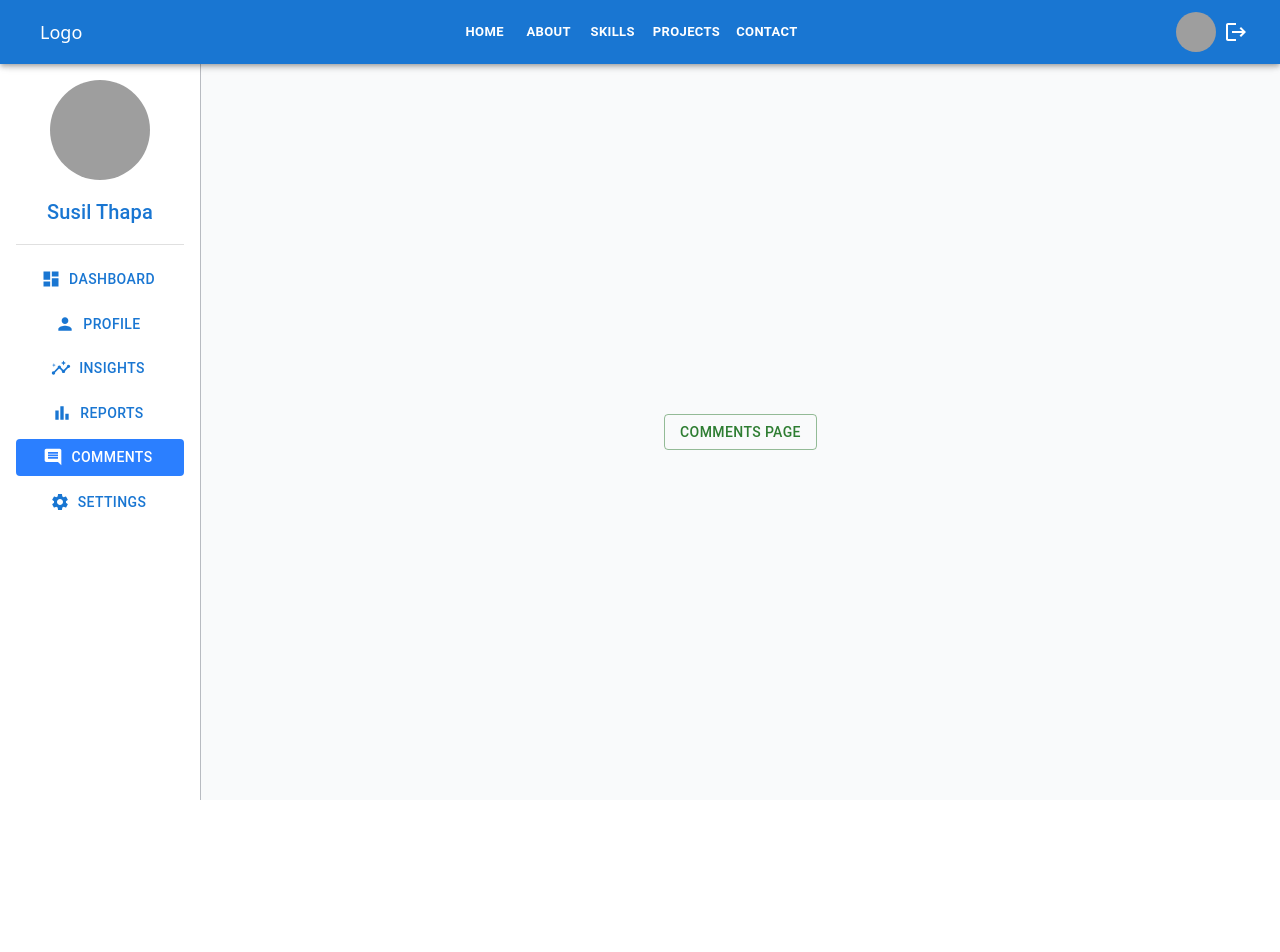
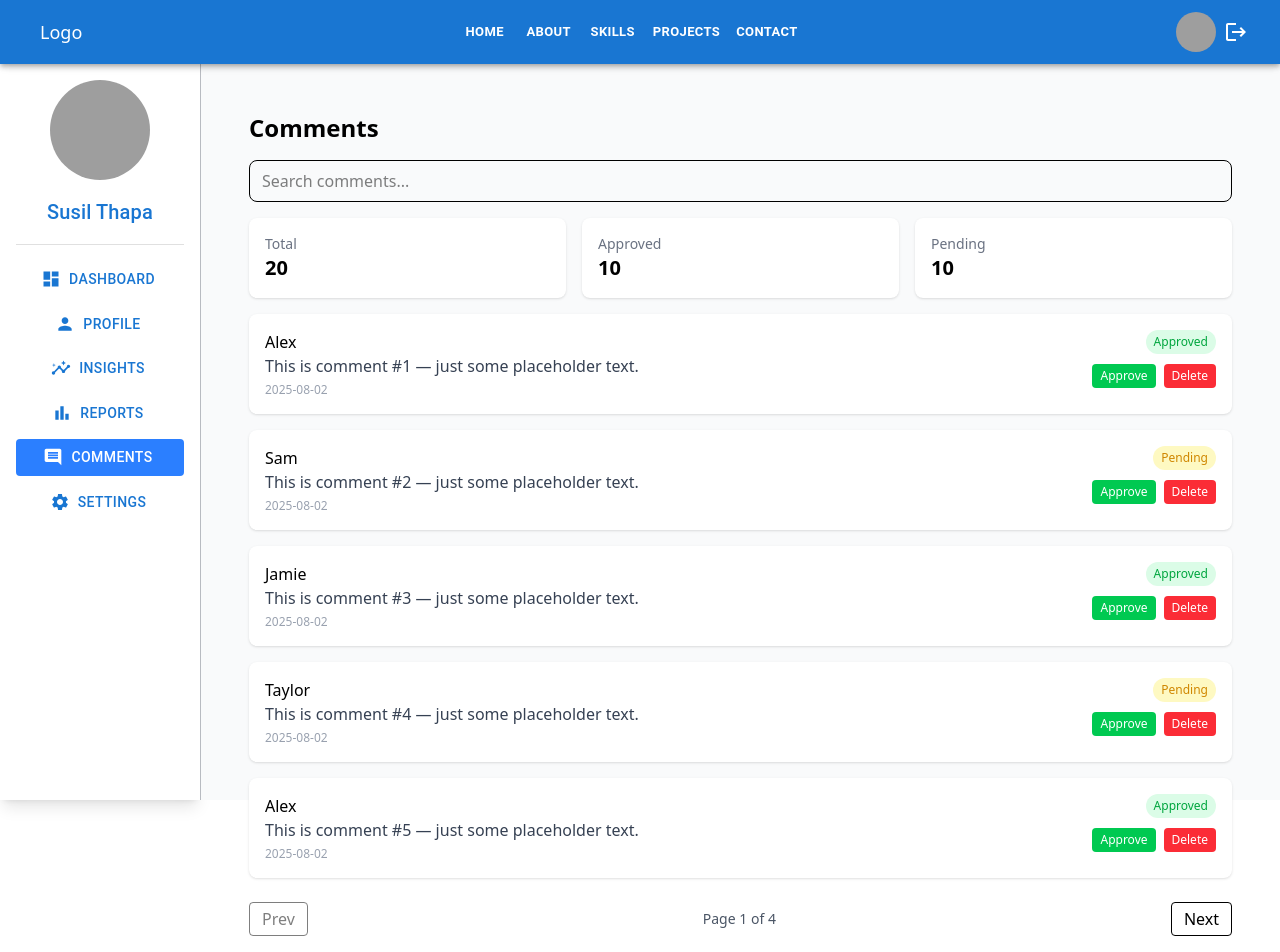
Before and after one commit to SusilThapa1/NextjsPractice, a Next.js app: page /admin/comment in a window 1280 px wide. Shown: the top 952 px of the page. Before the commit the page ends 800 px from the top, so only its background shows below. Built offline with nearby package versions, Linux system fonts and the light colour scheme; grey boxes are pictures that could not be loaded; some icons are missing.

Commit message:
added comment page

```diff
--- a/src/app/admin/comment/page.jsx
+++ b/src/app/admin/comment/page.jsx
@@ -1,15 +1,128 @@
 "use client";
-import { Button } from "@mui/material";
-import React from "react";
+"use client";
+import React, { useState, useMemo } from "react";
 
-const page = () => {
+const sampleComments = Array.from({ length: 20 }).map((_, i) => ({
+  id: i + 1,
+  user: ["Alex", "Sam", "Jamie", "Taylor"][i % 4],
+  text: `This is comment #${i + 1} — just some placeholder text.`,
+  createdAt: new Date().toISOString().split("T")[0],
+  status: ["Approved", "Pending"][i % 2],
+}));
+
+export default function CommentsPage() {
+  const [query, setQuery] = useState("");
+  const [page, setPage] = useState(0);
+  const [rowsPerPage, setRowsPerPage] = useState(5);
+
+  const filtered = useMemo(() => {
+    return sampleComments.filter((c) =>
+      `${c.user} ${c.text} ${c.status}`.toLowerCase().includes(query.toLowerCase())
+    );
+  }, [query]);
+
+  const paginated = useMemo(() => {
+    const start = page * rowsPerPage;
+    return filtered.slice(start, start + rowsPerPage);
+  }, [filtered, page, rowsPerPage]);
+
   return (
-    <div>
-      <Button variant="outlined" color="success">
-        Comments Page
-      </Button>
+    <div className="w-full h-full mx-auto p-6">
+      {/* Header */}
+      <h1 className="text-2xl font-bold mb-4">Comments</h1>
+
+      {/* Search */}
+      <input
+        type="text"
+        placeholder="Search comments..."
+        value={query}
+        onChange={(e) => setQuery(e.target.value)}
+        className="w-full border rounded-lg px-3 py-2 mb-4 focus:outline-none focus:ring focus:ring-blue-300"
+      />
+
+      {/* Stats */}
+      <div className="grid grid-cols-3 gap-4 mb-4">
+        <div className="bg-white shadow rounded-lg p-4">
+          <p className="text-sm text-gray-500">Total</p>
+          <p className="text-xl font-semibold">{filtered.length}</p>
+        </div>
+        <div className="bg-white shadow rounded-lg p-4">
+          <p className="text-sm text-gray-500">Approved</p>
+          <p className="text-xl font-semibold">
+            {filtered.filter((f) => f.status === "Approved").length}
+          </p>
+        </div>
+        <div className="bg-white shadow rounded-lg p-4">
+          <p className="text-sm text-gray-500">Pending</p>
+          <p className="text-xl font-semibold">
+            {filtered.filter((f) => f.status === "Pending").length}
+          </p>
+        </div>
+      </div>
+
+      {/* Comment list */}
+      <div className="space-y-4">
+        {paginated.length > 0 ? (
+          paginated.map((c) => (
+            <div
+              key={c.id}
+              className="bg-white shadow rounded-lg p-4 flex justify-between items-start"
+            >
+              <div>
+                <p className="font-medium">{c.user}</p>
+                <p className="text-gray-700">{c.text}</p>
+                <p className="text-xs text-gray-400 mt-1">{c.createdAt}</p>
+              </div>
+              <div className="flex flex-col items-end">
+                <span
+                  className={`px-2 py-1 text-xs rounded-full mb-2 ${
+                    c.status === "Approved"
+                      ? "bg-green-100 text-green-600"
+                      : "bg-yellow-100 text-yellow-600"
+                  }`}
+                >
+                  {c.status}
+                </span>
+                <div className="space-x-2">
+                  <button className="text-xs px-2 py-1 bg-green-500 text-white rounded">
+                    Approve
+                  </button>
+                  <button className="text-xs px-2 py-1 bg-red-500 text-white rounded">
+                    Delete
+                  </button>
+                </div>
+              </div>
+            </div>
+          ))
+        ) : (
+          <p className="text-center text-gray-500">No comments found.</p>
+        )}
+      </div>
+
+      {/* Pagination */}
+      <div className="flex justify-between items-center mt-6 pb-5">
+        <button
+          onClick={() => setPage((p) => Math.max(p - 1, 0))}
+          disabled={page === 0}
+          className="px-3 py-1 border rounded disabled:opacity-50"
+        >
+          Prev
+        </button>
+        <p className="text-sm text-gray-600">
+          Page {page + 1} of {Math.ceil(filtered.length / rowsPerPage)}
+        </p>
+        <button
+          onClick={() =>
+            setPage((p) =>
+              p + 1 < Math.ceil(filtered.length / rowsPerPage) ? p + 1 : p
+            )
+          }
+          disabled={page + 1 >= Math.ceil(filtered.length / rowsPerPage)}
+          className="px-3 py-1 border rounded disabled:opacity-50"
+        >
+          Next
+        </button>
+      </div>
     </div>
   );
-};
-
-export default page;
+}
```
